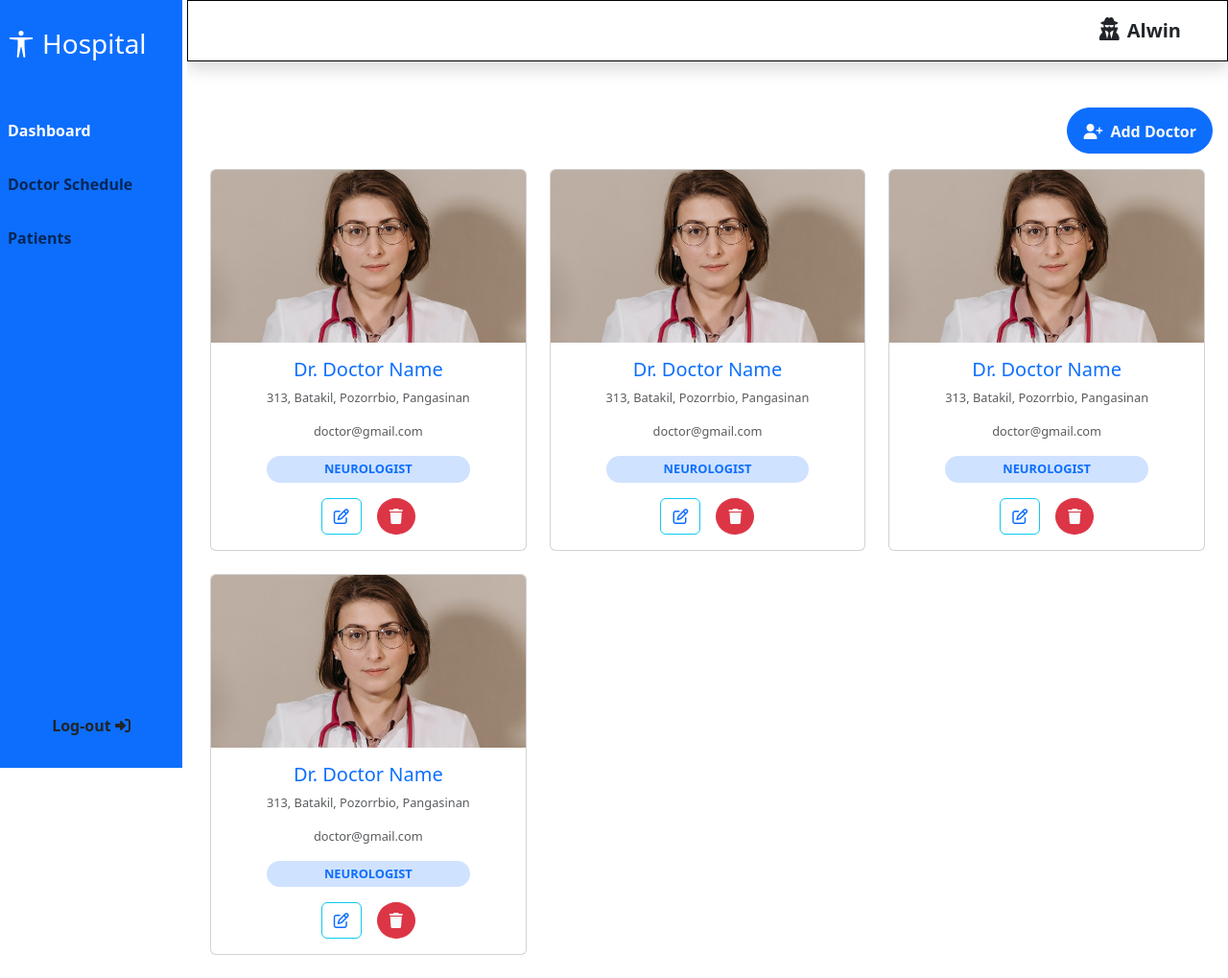
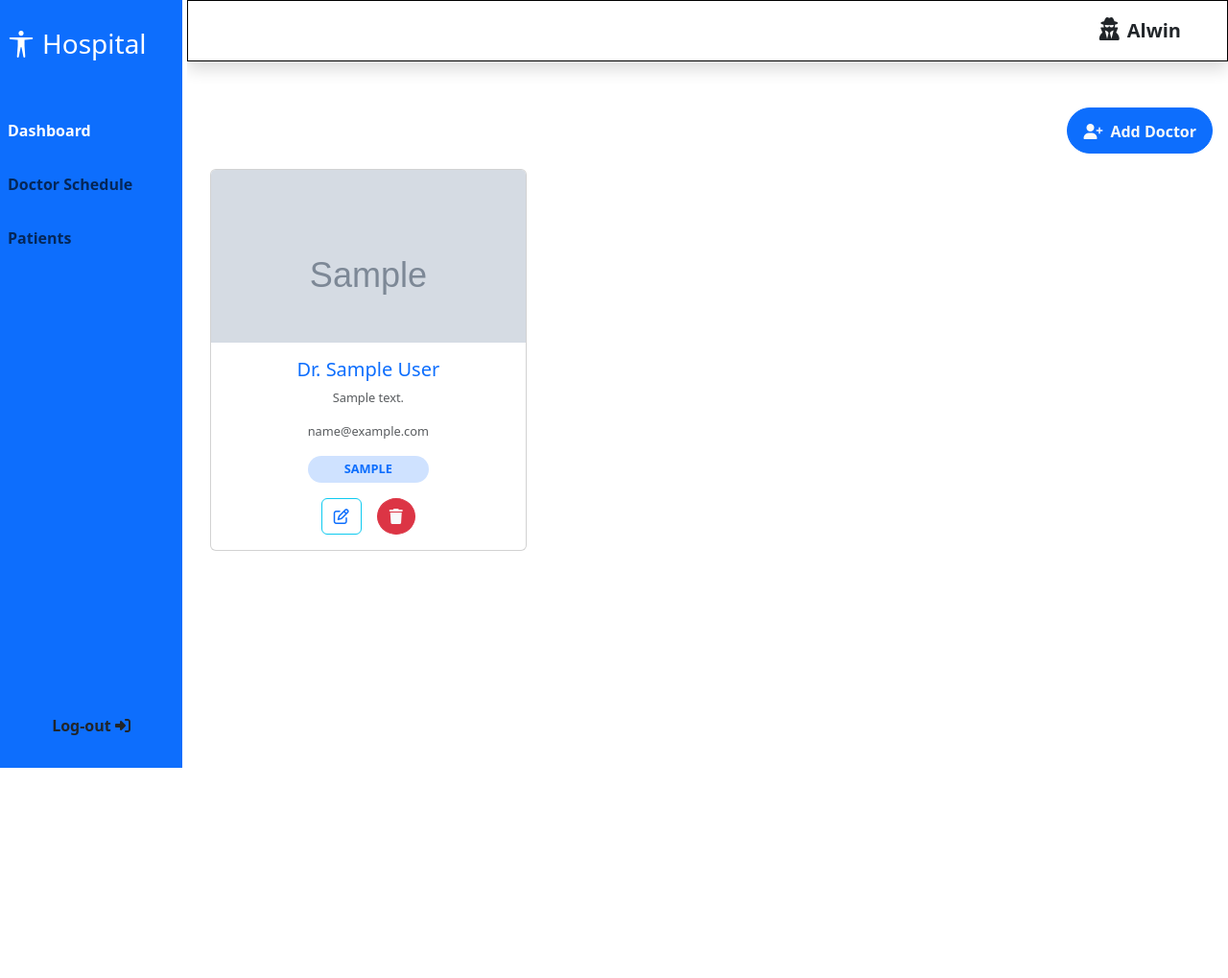
Before and after one commit to AlwinJun/hospital-appointment-system, a PHP site: page /admin/dashboard.php in a window 1280 px wide. Shown: the whole page at 96% size. After the commit the page ends 800 px from the top, so only its background shows below. Run offline with PHP 8.4, Linux system fonts and the light colour scheme; tables that the repository leaves empty or names only in its code hold one stand-in row (values such as "Sample post"); grey boxes marked "Sample" are stand-in pictures; some libraries are stand-ins or nearby versions.

Commit message:
Add data fetching form db through card form

```diff
--- a/admin/dashboard.php
+++ b/admin/dashboard.php
@@ -1,3 +1,10 @@
+<?php  include '../inc/connection.php';
+
+$sql = "SELECt * FROM doctors";
+$result = $conn->query($sql);
+$row = $result->fetch_all(MYSQLI_ASSOC);
+;?>
+
 <?php  include '../inc/header.php';?>
 
 <div class="container-fluid">
@@ -63,16 +70,18 @@
 
       <!-- Doctor card section -->
       <section class="row px-4 align-items-center g-4">
+        <?php foreach($row as $card): ?>
         <div class="col-4">
           <div class="card rounded">
-            <img src="../assets/doctor1.jpg" class="card-imgs card-img-top" alt="...">
+            <img src=<?php echo $card['image']; ?> class="card-imgs card-img-top" alt="doctor picture">
             <div class="card-body d-flex flex-column align-items-center text-center">
-              <h5 class="card-title text-primary">Dr. Doctor Name</h5>
+              <h5 class="card-title text-primary"><?php echo 'Dr. '.$card['first_name'].' '. $card['last_name']; ?>
+              </h5>
               <div class="card-info text-muted mb-3">
-                <p class="card-text">313, Batakil, Pozorrbio, Pangasinan</p>
-                <p class="card-text">doctor@gmail.com</p>
+                <p class="card-text"><?php echo $card['address']; ?></p>
+                <p class="card-text"><?php echo $card['email']; ?> </p>
                 <p class="card-text py-1 px-3 bg-primary-subtle text-primary text-uppercase fw-semibold rounded-pill">
-                  Neurologist</p>
+                  <?php echo $card['department']; ?> </p>
               </div>
               <div class="d-flex gap-3">
                 <button class="btn btn-outline-info"><a href="#"><i
@@ -83,69 +92,7 @@
             </div>
           </div>
         </div>
-
-        <div class="col-4">
-          <div class="card rounded">
-            <img src="../assets/doctor1.jpg" class="card-imgs card-img-top" alt="...">
-            <div class="card-body d-flex flex-column align-items-center text-center">
-              <h5 class="card-title text-primary">Dr. Doctor Name</h5>
-              <div class="card-info text-muted mb-3">
-                <p class="card-text">313, Batakil, Pozorrbio, Pangasinan</p>
-                <p class="card-text">doctor@gmail.com</p>
-                <p class="card-text py-1 px-3 bg-primary-subtle text-primary text-uppercase fw-semibold rounded-pill">
-                  Neurologist</p>
-              </div>
-              <div class="d-flex gap-3">
-                <button class="btn btn-outline-info"><a href="#"><i
-                      class="fa-regular fa-pen-to-square"></i></a></button>
-                <button class="btn btn-danger rounded-circle"><a href="#"><i
-                      class="fa-solid fa-trash text-light"></i></a></button>
-              </div>
-            </div>
-          </div>
-        </div>
-
-        <div class="col-4">
-          <div class="card rounded">
-            <img src="../assets/doctor1.jpg" class="card-imgs card-img-top" alt="...">
-            <div class="card-body d-flex flex-column align-items-center text-center">
-              <h5 class="card-title text-primary">Dr. Doctor Name</h5>
-              <div class="card-info text-muted mb-3">
-                <p class="card-text">313, Batakil, Pozorrbio, Pangasinan</p>
-                <p class="card-text">doctor@gmail.com</p>
-                <p class="card-text py-1 px-3 bg-primary-subtle text-primary text-uppercase fw-semibold rounded-pill">
-                  Neurologist</p>
-              </div>
-              <div class="d-flex gap-3">
-                <button class="btn btn-outline-info"><a href="#"><i
-                      class="fa-regular fa-pen-to-square"></i></a></button>
-                <button class="btn btn-danger rounded-circle"><a href="#"><i
-                      class="fa-solid fa-trash text-light"></i></a></button>
-              </div>
-            </div>
-          </div>
-        </div>
-
-        <div class="col-4">
-          <div class="card rounded">
-            <img src="../assets/doctor1.jpg" class="card-imgs card-img-top" alt="...">
-            <div class="card-body d-flex flex-column align-items-center text-center">
-              <h5 class="card-title text-primary">Dr. Doctor Name</h5>
-              <div class="card-info text-muted mb-3">
-                <p class="card-text">313, Batakil, Pozorrbio, Pangasinan</p>
-                <p class="card-text">doctor@gmail.com</p>
-                <p class="card-text py-1 px-3 bg-primary-subtle text-primary text-uppercase fw-semibold rounded-pill">
-                  Neurologist</p>
-              </div>
-              <div class="d-flex gap-3">
-                <button class="btn btn-outline-info"><a href="#"><i
-                      class="fa-regular fa-pen-to-square"></i></a></button>
-                <button class="btn btn-danger rounded-circle"><a href="#"><i
-                      class="fa-solid fa-trash text-light"></i></a></button>
-              </div>
-            </div>
-          </div>
-        </div>
+        <?php endforeach ?>
       </section>
     </div>
   </div>
```
